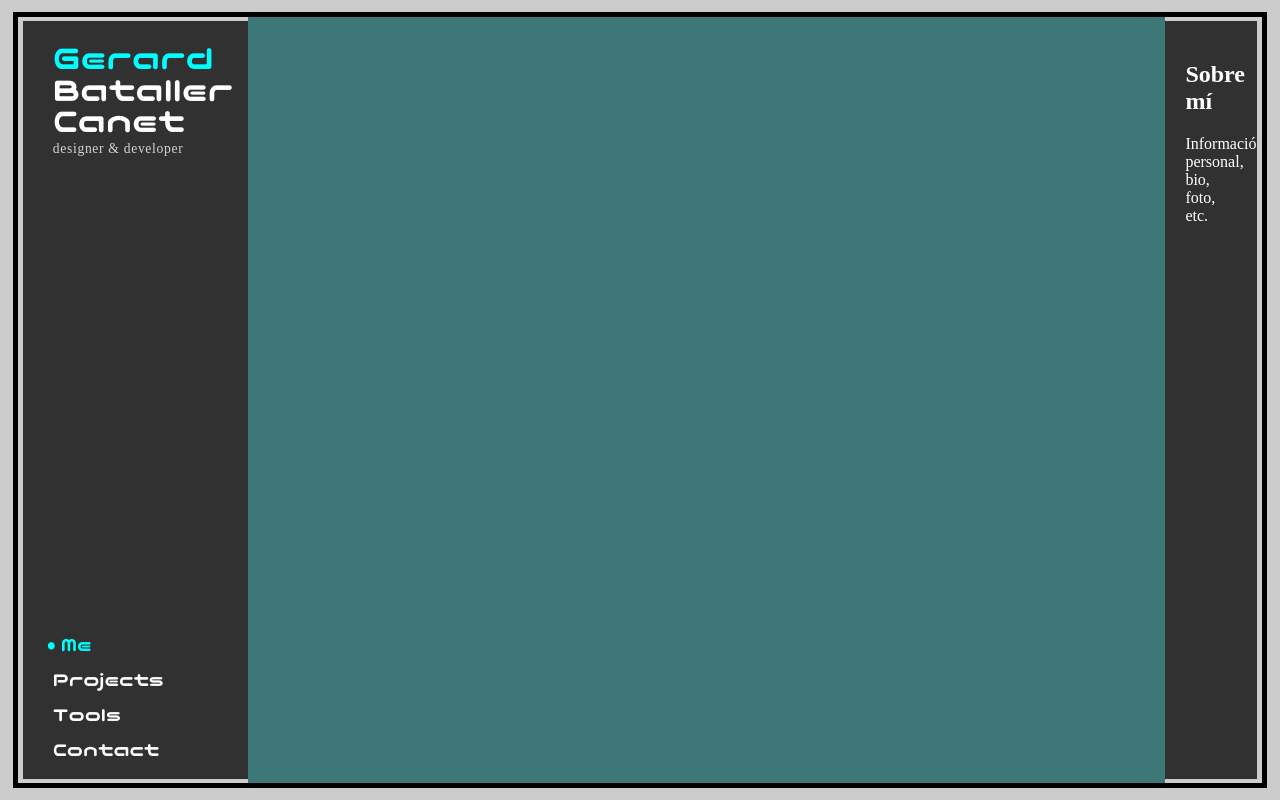
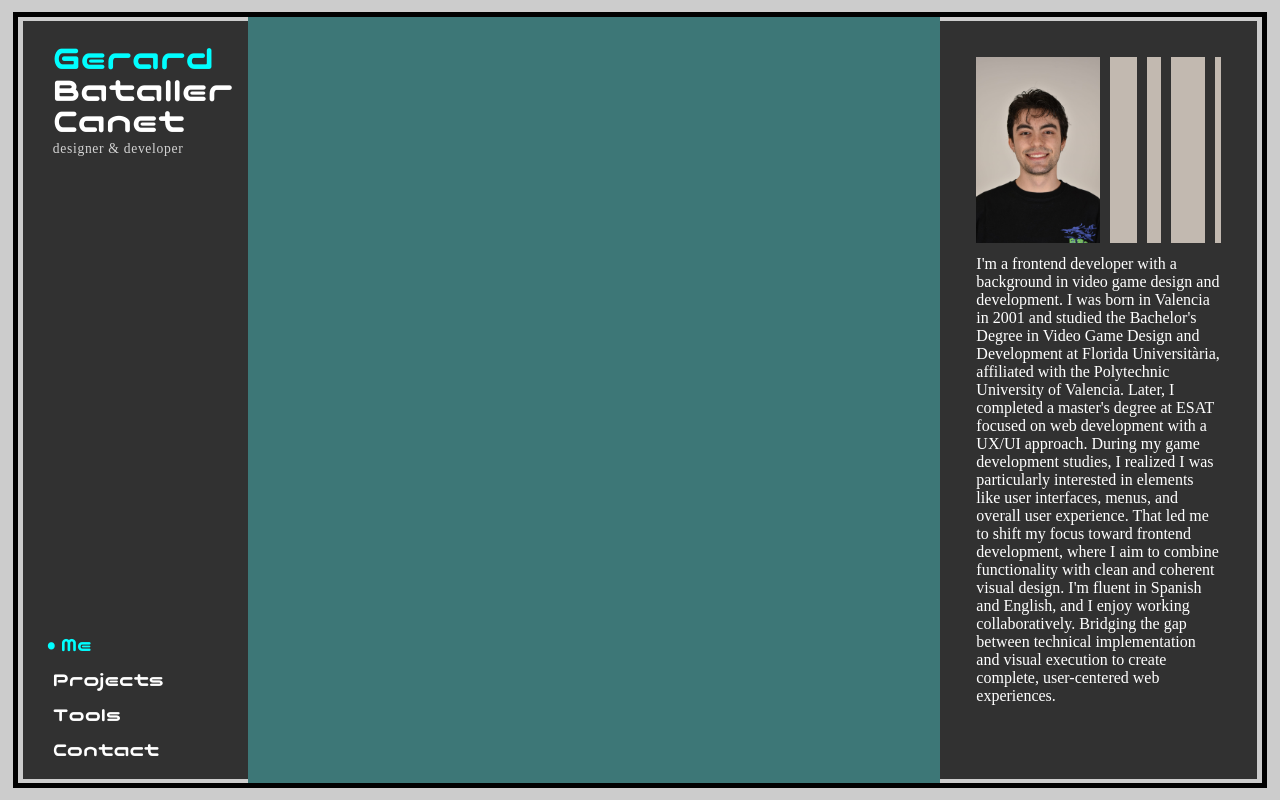
Before and after one commit to gebaca/Portfolio_Gebaca, a React (Vite) app: page / in a window 1280 px wide. Both pictures are taken after a click on the item "Me". Built offline with nearby package versions, Linux system fonts and the light colour scheme.

Commit message:
me part image set

```diff
--- a/src/App.module.css
+++ b/src/App.module.css
@@ -70,8 +70,9 @@ body {
 
 /* Clases dinámicas para cada sección */
 .rightPanel_me {
-  width: 10%;
+  width: 40vw;
   color: white;
+  padding: 36px;
 }
 
 .rightPanel_projects {
@@ -164,3 +165,45 @@ body {
   color: #00feff;
   transform: translateX(4px); /* pequeño desplazamiento al pasar el mouse */
 }
+
+/*RIGHT NAVS*/
+
+.portfolio_picture_container {
+  display: flex;
+  height: 186px;
+  align-items: center;
+  gap: 10px;
+  align-self: stretch;
+  overflow: hidden;
+}
+.portfolio_picture {
+  height: 100%;
+  width: auto;
+  object-fit: contain;
+}
+.portfolio_picture_picture_support {
+  height: 100%;
+  background-color: #c2b9b0;
+}
+.portfolio_picture_picture_support_one {
+  width: 45px;
+}
+.portfolio_picture_picture_support_two {
+  width: 25px;
+}
+.portfolio_picture_picture_support_three {
+  width: 57px;
+}
+.portfolio_picture_picture_support_four {
+  width: 11px;
+}
+
+/*ORGANIZAR TEXTO NECESITA SEPARACIONES AJUSTES TAMAÑO, NEGRITA Y FUENTE*/
+.portfolio_picture_text {
+  display: flex;
+  height: 795px;
+  padding: 12px 0px;
+  align-items: flex-start;
+  gap: 10px;
+  align-self: stretch;
+}
--- a/src/App.tsx
+++ b/src/App.tsx
@@ -22,16 +22,48 @@ function App() {
   const renderRightPanelContent = () => {
     if (activeIndex === 0) {
       return (
-        <div className={styles.rightPanel_content}>
-          <h2>Sobre mí</h2>
-          <p>Información personal, bio, foto, etc.</p>
-        </div>
+        <>
+          <div className={styles.portfolio_picture_container}>
+            <img
+              className={styles.portfolio_picture}
+              src='src/images/ec4380ab-552f-480c-88e3-a82bb91e45ea.JPG'
+              alt='me'
+            />
+            <div
+              className={`${styles.portfolio_picture_picture_support} ${styles.portfolio_picture_picture_support_one}`}
+            ></div>
+            <div
+              className={`${styles.portfolio_picture_picture_support} ${styles.portfolio_picture_picture_support_two}`}
+            ></div>
+            <div
+              className={`${styles.portfolio_picture_picture_support} ${styles.portfolio_picture_picture_support_three}`}
+            ></div>
+            <div
+              className={`${styles.portfolio_picture_picture_support} ${styles.portfolio_picture_picture_support_four}`}
+            ></div>
+          </div>
+          <div className={styles.portfolio_picture_text}>
+            I'm a frontend developer with a background in video game design and
+            development. I was born in Valencia in 2001 and studied the
+            Bachelor's Degree in Video Game Design and Development at Florida
+            Universitària, affiliated with the Polytechnic University of
+            Valencia. Later, I completed a master's degree at ESAT focused on
+            web development with a UX/UI approach. During my game development
+            studies, I realized I was particularly interested in elements like
+            user interfaces, menus, and overall user experience. That led me to
+            shift my focus toward frontend development, where I aim to combine
+            functionality with clean and coherent visual design. I'm fluent in
+            Spanish and English, and I enjoy working collaboratively. Bridging
+            the gap between technical implementation and visual execution to
+            create complete, user-centered web experiences.
+          </div>
+        </>
       );
     }
 
     if (activeIndex === 1) {
       return (
-        <div className={styles.rightPanel_content}>
+        <div>
           <h2>Proyectos</h2>
           <p>Lista de proyectos con links e imágenes.</p>
         </div>
@@ -40,7 +72,7 @@ function App() {
 
     if (activeIndex === 2) {
       return (
-        <div className={styles.rightPanel_content}>
+        <div>
           <h2>Herramientas</h2>
           <p>Stack tecnológico, herramientas favoritas, etc.</p>
         </div>
@@ -49,7 +81,7 @@ function App() {
 
     if (activeIndex === 3) {
       return (
-        <div className={styles.rightPanel_content}>
+        <div>
           <h2>Contacto</h2>
           <p>Formulario de contacto o redes sociales.</p>
         </div>
```
Also changed, not shown: src/images/ec4380ab-552f-480c-88e3-a82bb91e45ea.JPG (added).
